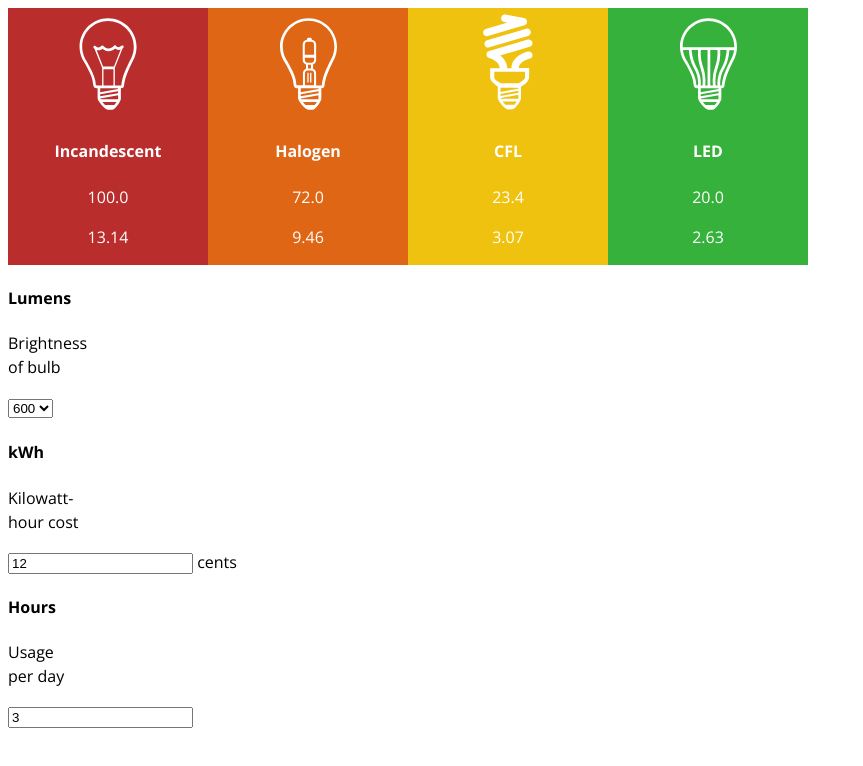
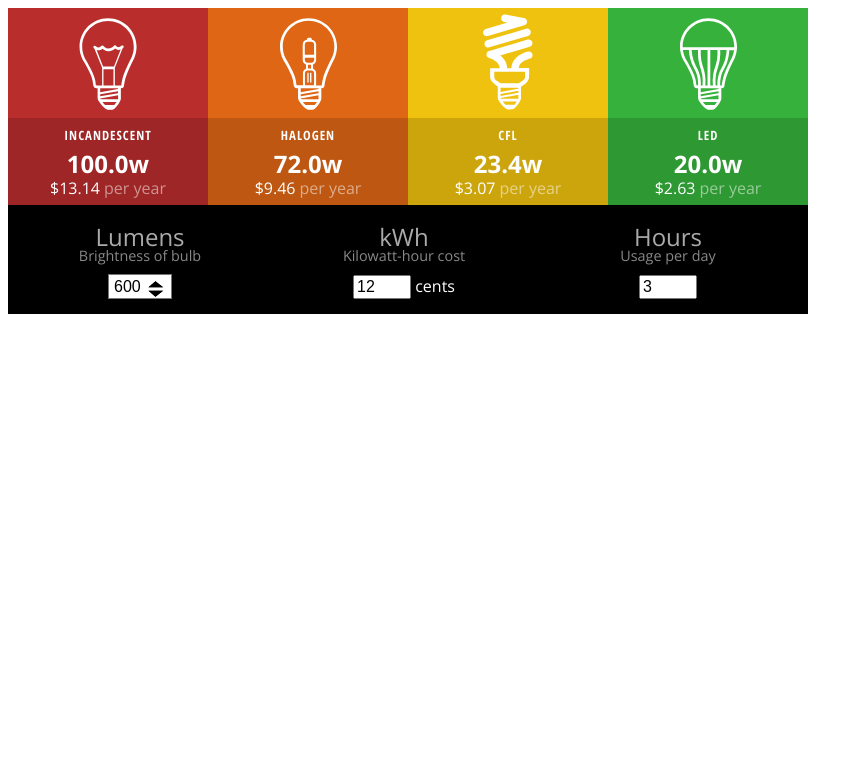
Before and after one commit to patrickraphaelperez/Angular-Practice, a plain HTML site: page My Calculator/myCalculator/index.html in a window 1280 px wide. Shown: the whole page, without its empty margins (0-863 px from the left). Drawn offline with nearby package versions, Linux system fonts and the light colour scheme.

Commit message:
finished css

```diff
--- a/My Calculator/myCalculator/assets/calculator.css
+++ b/My Calculator/myCalculator/assets/calculator.css
@@ -15,7 +15,7 @@
 	background-repeat: no-repeat;
 	background-position: center 5px;
 	background-size: 63px 100px;
- }
+}
 
  #myCalculator main::after { content: ''; display: block; clear: both; }
 
@@ -23,3 +23,99 @@
 #myCalculator main section.hal { background-color: #de6615; background-image: url(images/bulb_hal.svg); }
 #myCalculator main section.cfl { background-color: #efc20f; background-image: url(images/bulb_cfl.svg); }
 #myCalculator main section.led { background-color: #36b23c; background-image: url(images/bulb_led.svg); }
+
+/* greater than sign (>) means that I want to target the div elements that are the direct descendants of the section element*/
+#myCalculator main section > div { padding: 5px 0; background-color: rgba(0,0,0,.15);  }
+
+#myCalculator main h4 {
+	font-family: 'Open Sans Condensed', sans-serif;
+	font-size: .8em;
+	letter-spacing: 1px;
+	margin: 0 0 5px 0;
+	text-transform: uppercase;
+}
+
+#myCalculator main p { margin: 0; font-size: 1.5em; font-weight: 700; }
+
+#myCalculator main p + p { font-size: 1em; font-weight: 300; }
+
+#myCalculator main p::after { content:'w'; }
+
+#myCalculator main p + p::before { content: '$'; }
+
+#myCalculator main p + p::after {
+	content: 'per year';
+	color: rgba(255,255,255,.5);
+	padding-left: 4px;
+}
+
+#myCalculator form {
+	background-color: #000;
+	margin: 0; padding: 10px 0px;
+}
+
+#myCalculator form br {
+	display: none;
+}
+
+#myCalculator form > div {
+	color: #fff;
+	width: 33%;
+	float: left;
+	text-align: center;
+	padding: 10px 0 5px 0;
+}
+
+#myCalculator form::after {
+	content: '';
+	display: block;
+	clear: both;
+}
+
+#myCalculator form h4 {
+	color: #aaa;
+	margin: 0 0 -5px 0;
+	font-size: 1.5em;
+	font-weight: 300;
+}
+
+#myCalculator form p {
+	color: #888;
+	margin: 0 0 6px 0;
+	font-size: .9em;
+}
+
+#myCalculator form input[type=number] {
+	width: 50px;
+	text-align: left;
+	font-size: 1em;
+}
+
+#myCalculator form select {
+	font-size: 1em;
+	-webkit-appearance: none;
+	-moz-appearance: none;
+	-ms-appearance: none;
+	-o-appearance: none;
+	appearance: none;
+	background: #fff url(images/icons_arrows.svg) no-repeat right 6px;
+	background-size: 30px 20px;
+	padding: 3px 30px 3px 5px;
+}
+
+#myCalculator form select::-ms-expand { display: none; }
+
+@media screen and (max-width: 500px) {
+	 #myCalculator { font-size: 15px; }
+	 #myCalculator main section { background-size: 45px 71px; padding-top: 80px; }
+	 #myCalculator main h4 { margin: 0; font-size: .75em; letter-spacing: 0; }
+	 #myCalculator main p { font-size: 1.1em; }
+	 #myCalculator main p + p { font-size: 1em; }
+	 #myCalculator main p + p::after { display: block; margin-top: -10px; color: #fff; }
+
+	 #myCalculator form h4 { font-size: 1.1em; margin: 0; }
+	 #myCalculator form p { font-size: .8em; line-height: 14px; }
+	 #myCalculator form br { display: inline; }
+	 #myCalculator form input[type=number] { width: 30px; font-size: .8em; }
+	 #myCalculator form select { font-size: .8em; }
+}
```
